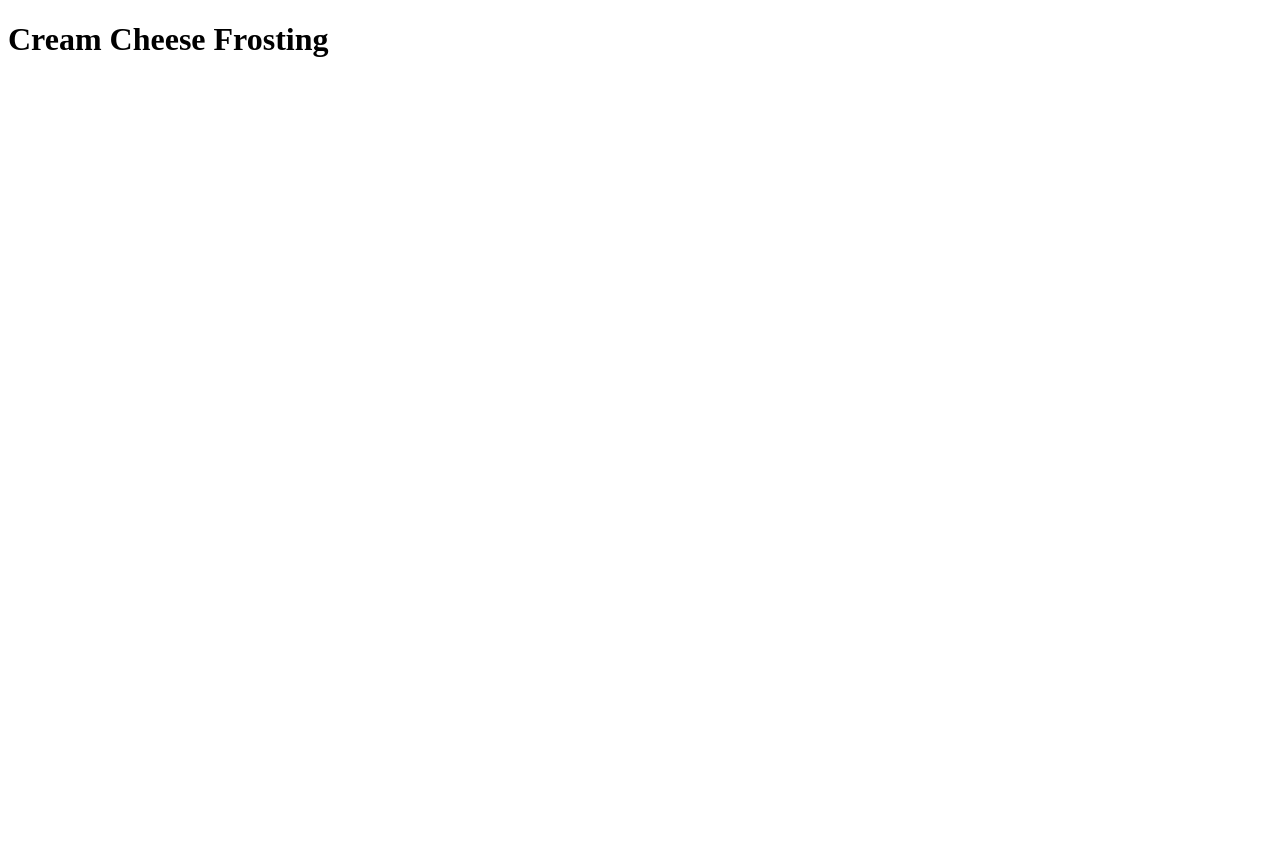
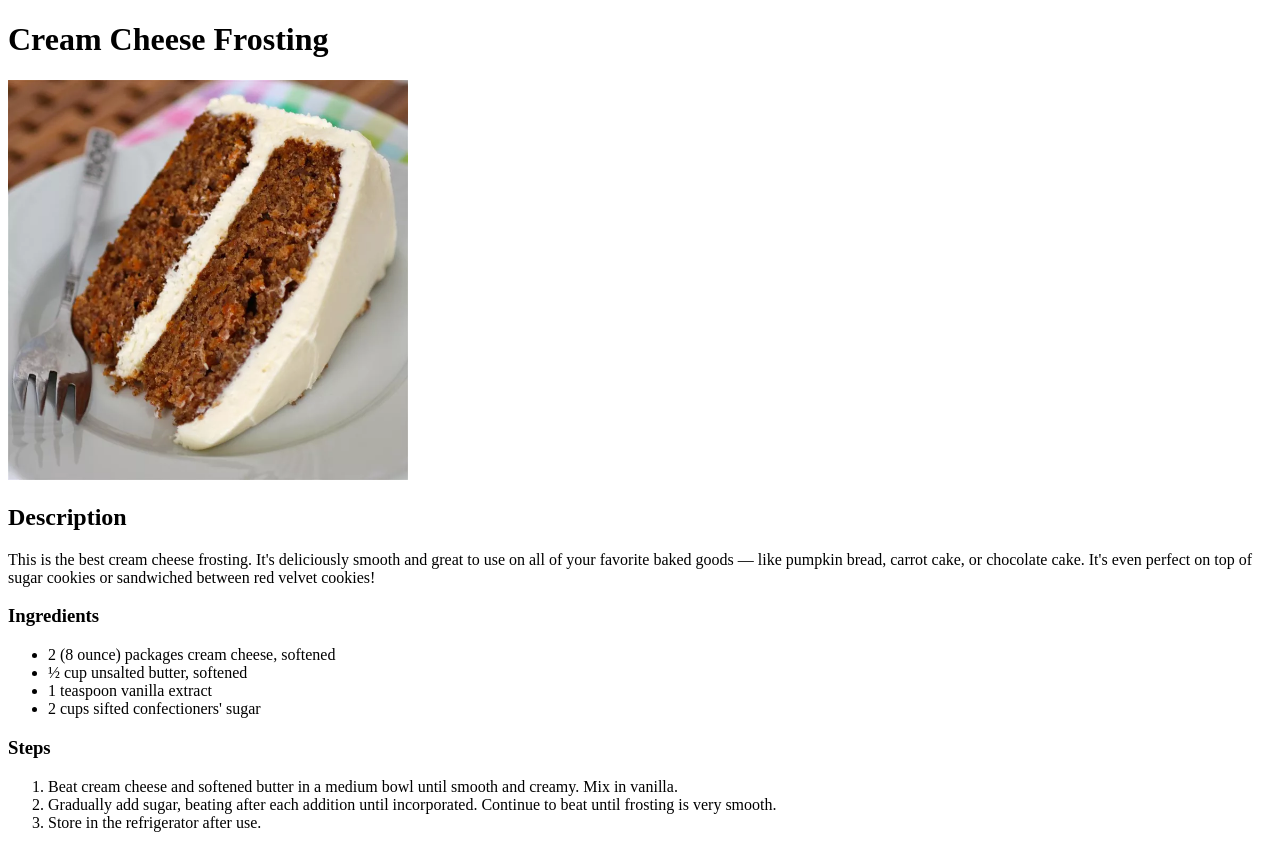
Before and after one commit to ivanhoe-genius/odin-recipes, a plain HTML site: page recipes/cream-cheese-frosting.html in a window 1280 px wide. Before the commit the page ends 800 px from the top, so only its background shows below. Drawn offline with Linux system fonts and the light colour scheme.

Commit message:
feat: finish the cream cheese frosting page

```diff
--- a/recipes/cream-cheese-frosting.html
+++ b/recipes/cream-cheese-frosting.html
@@ -9,6 +9,26 @@
 
 <body>
     <h1>Cream Cheese Frosting</h1>
+    <img src="../img/cream-cheese-frosting.webp" alt="A delicious cream cheese frosting slice" width="400">
+    <h2>Description</h2>
+    <p>This is the best cream cheese frosting. It's deliciously smooth and great to use on all of your favorite baked
+        goods — like pumpkin bread, carrot cake, or chocolate cake. It's even perfect on top of sugar cookies or
+        sandwiched between red velvet cookies!</p>
+    <h3>Ingredients</h3>
+    <ul>
+        <li>2 (8 ounce) packages cream cheese, softened</li>
+        <li>½ cup unsalted butter, softened</li>
+        <li>1 teaspoon vanilla extract</li>
+        <li>2 cups sifted confectioners' sugar</li>
+    </ul>
+    <h3>Steps</h3>
+    <ol>
+        <li>Beat cream cheese and softened butter in a medium bowl until smooth and creamy. Mix in vanilla.</li>
+        <li>Gradually add sugar, beating after each addition until incorporated. Continue to beat until frosting is very
+            smooth.</li>
+        <li>Store in the refrigerator after use.</li>
+    </ol>
+
 </body>
 
 </html>
```
Also changed, not shown: img/cream-cheese-frosting.webp (added).
